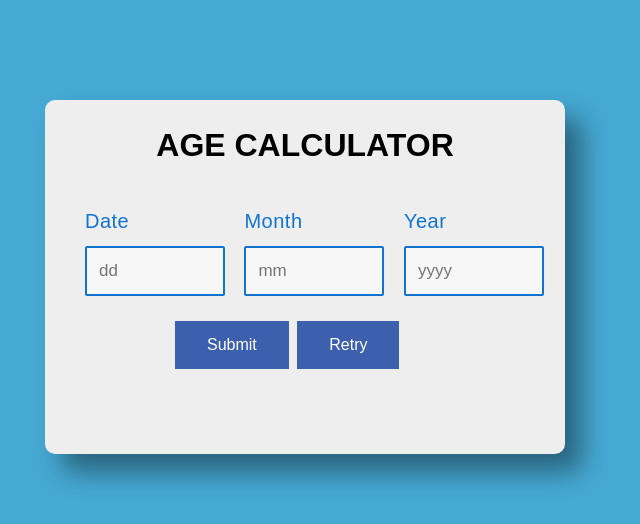
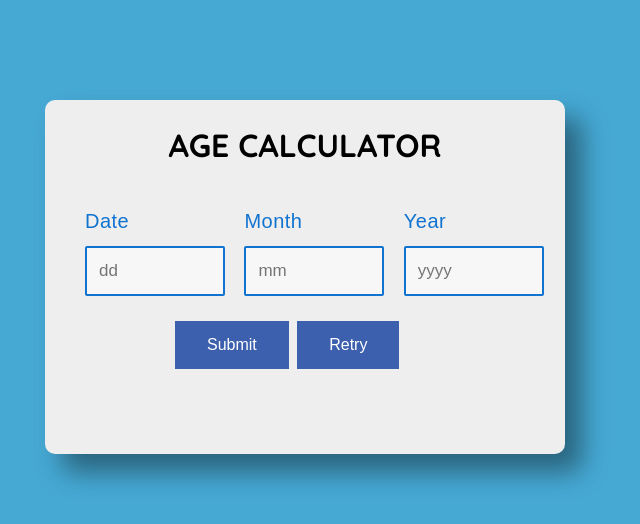
Before and after one commit to ANUSHA2208/Age-Calculator, a plain HTML site: page index.html in a window 1280 px wide. Shown: the whole page, without its empty margins (335-975 px from the left). Drawn offline with nearby package versions, Linux system fonts and the light colour scheme.

Commit message:
Update styles.css

```diff
--- a/styles.css
+++ b/styles.css
@@ -4,7 +4,7 @@
    }
 
    body{
-    font-family: Arial, Helvetica, sans-serif;
+    font-family: 'Quicksand';
     background-color: rgb(70, 169, 212);
     font-size: 16px;
     line-height: 1.5;
```
